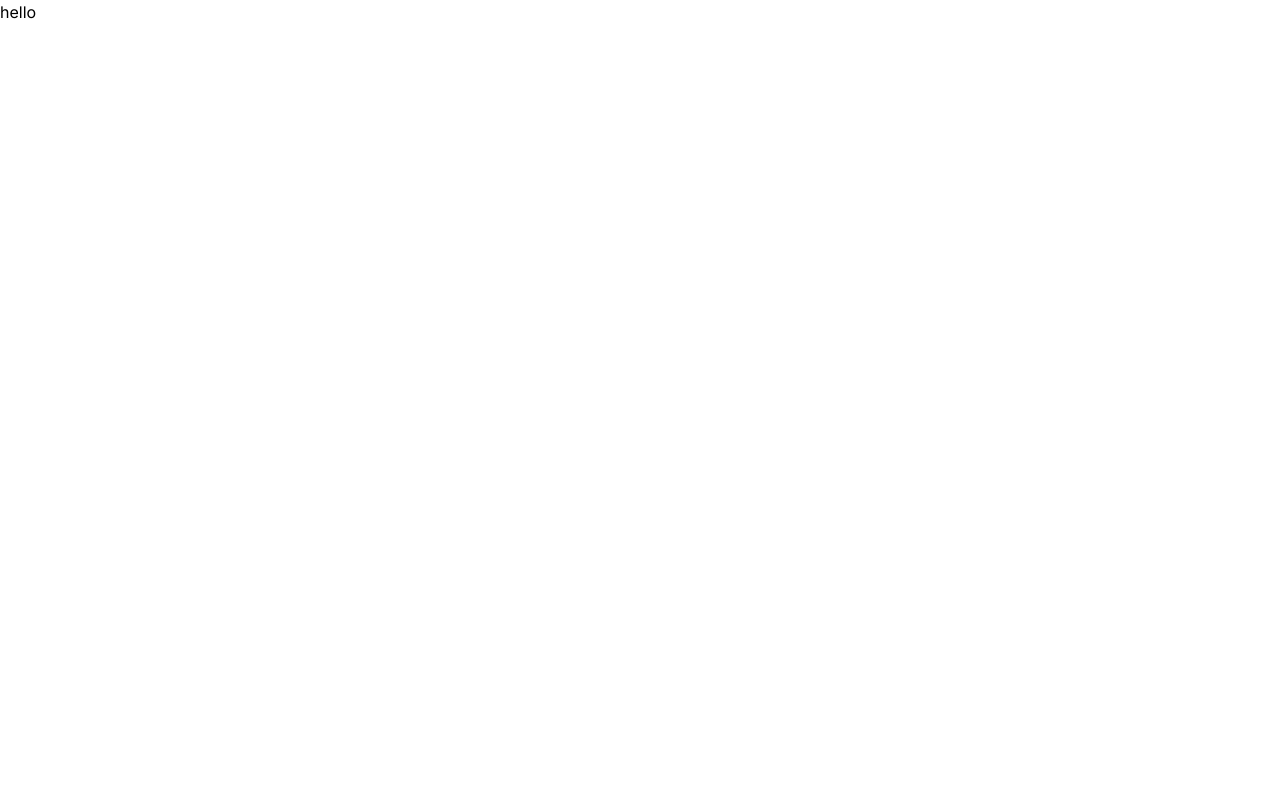
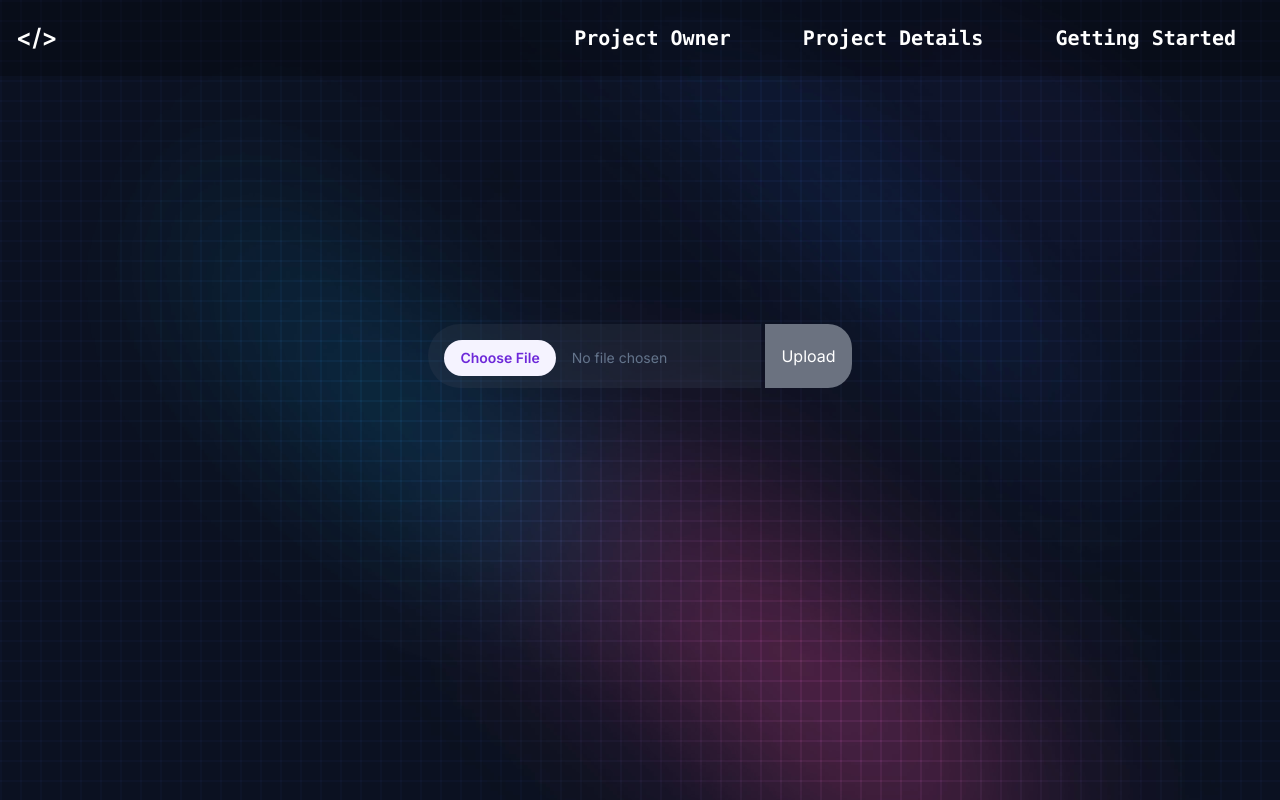
Before and after one commit to vedansh-tyagi245/Quant-Data-Analyser, a React (Vite) app in the folder Frontend/: page /Uploadfile in a window 1280 px wide. Built offline with nearby package versions, Linux system fonts and the light colour scheme.

Commit message:
fixed the url issue using useState

```diff
--- a/Frontend/src/File-Upload-components/UploadFile.jsx
+++ b/Frontend/src/File-Upload-components/UploadFile.jsx
@@ -1,9 +1,9 @@
 import React, { useState } from 'react'
-import Navbar from '../home-components/Navbar';
 import Papa from 'papaparse';  // You need to install papaparse for CSV parsing
 import CSVTable from '../CSV-Table-components/CSVTable';
+import Navbar from '../home-components/Navbar';
 
-function UploadFile() {
+function UploadFile({link, setLink}) {
     const [file, setFile] = useState(null);
     const [csvData, setCsvData] = useState(null);
     const [showCsvTable, setShowCsvTable] = useState(false);
@@ -32,21 +32,21 @@ function UploadFile() {
 
     return (
         <>
-        {/* <div className='bg-grid-white h-[100vh]'>
-            <Navbar /> */}
+        <div className='bg-grid-white h-[100vh]'>
+            <Navbar />
 
             {/* Full form container */}
-            {/* {!showCsvTable &&
-                <form className="flex items-center space-x-1 justify-center h-[70vh]"> */}
+            {!showCsvTable &&
+                <form className="flex items-center space-x-1 justify-center h-[70vh]">
 
                     {/* Choose file button */}
-                    {/* <label className="block bg-gray-700 bg-opacity-30 rounded-l-full p-4 h-16">
+                    <label className="block bg-gray-700 bg-opacity-30 rounded-l-full p-4 h-16">
                         <span className="sr-only">Choose profile photo</span>
                         <input type="file" accept=".csv" onChange={handleFileChange} className="block w-full text-sm text-slate-500 file:mr-4 file:py-2 file:px-4 file:rounded-full file:border-0 file:text-sm file:font-semibold file:bg-violet-50 file:text-violet-700 hover:file:bg-violet-300" />
-                    </label> */}
+                    </label>
 
                     {/* Upload Button */}
-                    {/* <button
+                    <button
                         onClick={handleUpload}
                         disabled={!file} // Disable the button if no file is selected
                         className={`py-4 px-4 h-16 rounded-r-3xl transition text-white ${file
@@ -56,13 +56,12 @@ function UploadFile() {
                         >
                         Upload
                     </button>
-                </form> */}
-            {/* } */}
+                </form>
+            }
 
             {/* Display CSV Data in Table */}
-            {/* {showCsvTable && <CSVTable csvData={csvData} setCsvData={setCsvData} />}
-        </div> */}
-        hello
+            {showCsvTable && <CSVTable csvData={csvData} setCsvData={setCsvData} />}
+        </div>
             </>
     )
 }
--- /dev/null
+++ b/Frontend/src/home-components/HomePage.jsx
@@ -0,0 +1,37 @@
+import React from 'react'
+import Navbar from './Navbar'
+
+function HomePage({ link, setLink }) {
+    return (
+        <div><div className='bg-grid-white h-[100vh]'>
+
+            {/* Navbar Components */}
+            <Navbar />
+
+            {/* Hero Section */}
+            <div className='flex flex-col justify-center items-center h-[70vh] px-4'>
+                <div className="font-mono text-white font-bold w-full max-w-4xl text-center">
+                    <div className='text-4xl sm:text-5xl lg:text-6xl leading-tight'>
+                        Stock market analyzer
+                    </div>
+                    <div className='text-lg sm:text-xl lg:text-2xl mt-4'>
+                        Transform the Way You Analyze Data—100% Faster, 100% Smarter.
+                    </div>
+                    <div className="btn flex flex-wrap justify-center gap-4 mt-6">
+                        <a className='px-6 py-3 bg-[rgb(14,165,233)] font-sans rounded-lg text-lg sm:text-xl lg:text-2xl hover:bg-blue-600 transition-all' onClick={() => setLink('/UploadFile')}                        >
+                            Get Started
+                        </a>
+                        <button
+                            type="button"
+                            className='px-6 py-3 bg-[rgb(30,41,59)] font-sans rounded-lg text-lg sm:text-xl lg:text-2xl hover:bg-gray-700 transition-all'>
+                            View Tutorial
+                        </button>
+                    </div>
+                </div>
+            </div>
+        </div>
+        </div>
+    )
+}
+
+export default HomePage
--- a/Frontend/src/home-components/Welcome.jsx
+++ b/Frontend/src/home-components/Welcome.jsx
@@ -1,6 +1,6 @@
 import React, { useState } from 'react';
-import Navbar from './Navbar';
 import UploadFile from '../File-Upload-components/UploadFile';
+import HomePage from './HomePage';
 
 function Welcome() {
 
@@ -8,36 +8,9 @@ function Welcome() {
 
     return (
         <div>
-            {link === '/' &&
-                <div className='bg-grid-white h-[100vh]'>
+            {link === '/' && <HomePage link={link} setLink={setLink}/>}
 
-                    {/* Navbar Components */}
-                    <Navbar />
-
-                    {/* Hero Section */}
-                    <div className='flex flex-col justify-center items-center h-[70vh] px-4'>
-                        <div className="font-mono text-white font-bold w-full max-w-4xl text-center">
-                            <div className='text-4xl sm:text-5xl lg:text-6xl leading-tight'>
-                                Stock market analyzer
-                            </div>
-                            <div className='text-lg sm:text-xl lg:text-2xl mt-4'>
-                                Transform the Way You Analyze Data—100% Faster, 100% Smarter.
-                            </div>
-                            <div className="btn flex flex-wrap justify-center gap-4 mt-6">
-                                <a className='px-6 py-3 bg-[rgb(14,165,233)] font-sans rounded-lg text-lg sm:text-xl lg:text-2xl hover:bg-blue-600 transition-all' onClick={() => setLink('/UploadFile')}                        >
-                                    Get Started
-                                </a>
-                                <button
-                                    type="button"
-                                    className='px-6 py-3 bg-[rgb(30,41,59)] font-sans rounded-lg text-lg sm:text-xl lg:text-2xl hover:bg-gray-700 transition-all'>
-                                    View Tutorial
-                                </button>
-                            </div>
-                        </div>
-                    </div>
-                </div>
-            }
-            {link === '/UploadFile' && <UploadFile />}
+            {link === '/UploadFile' && <UploadFile link={link} setLink={setLink}/>}
         </div>
     );
 }
```
